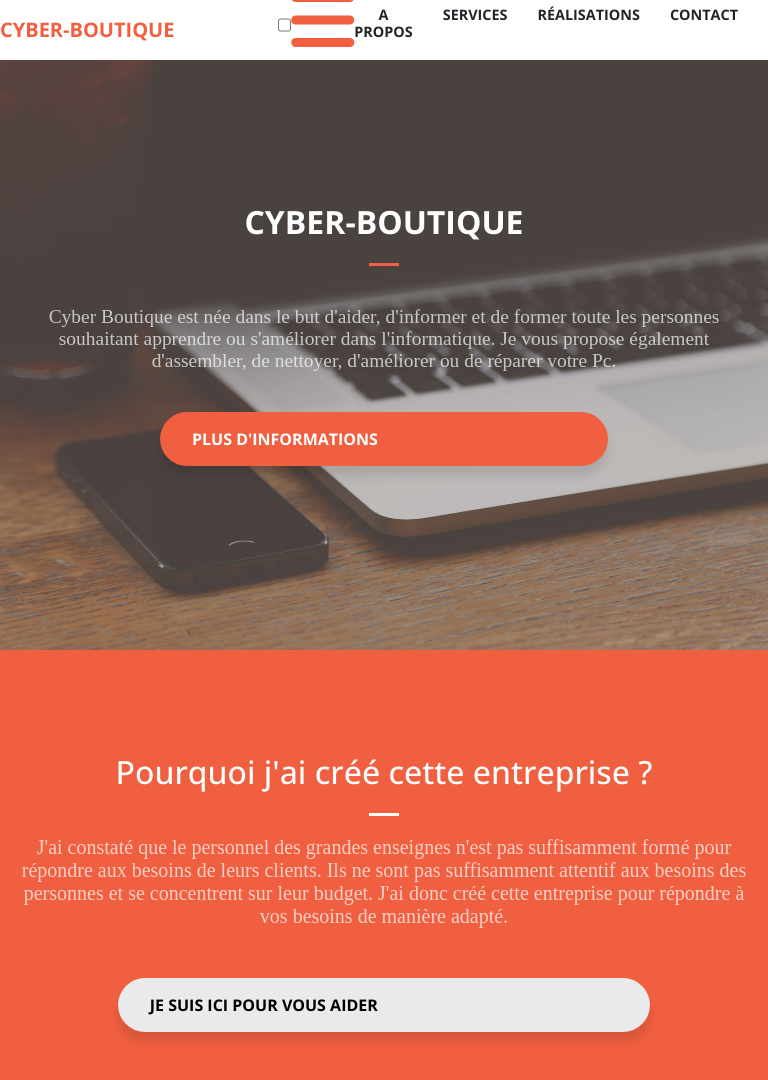
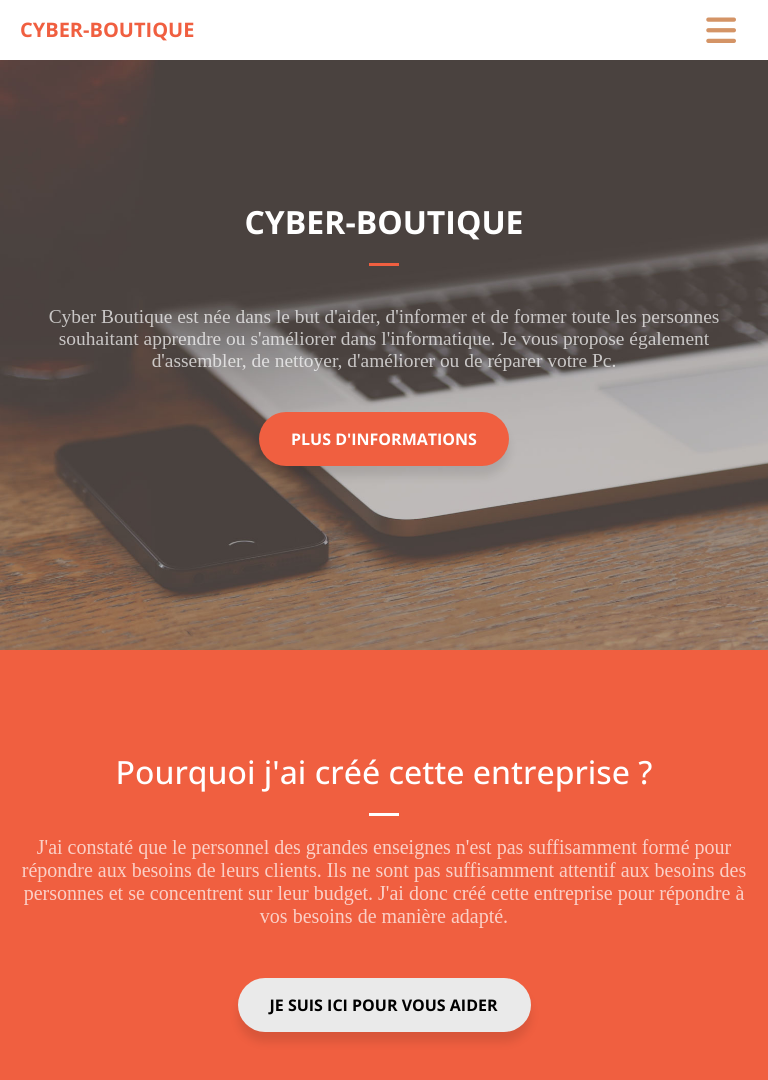
Before and after one commit to TenzaRemy/Cyber-Boutique, a plain HTML site: page index.html in a window 768 px wide. Shown: the top 1080 px of the page. Drawn offline with nearby package versions, Linux system fonts and the light colour scheme.

Commit message:
menu deroulant en cours bcp de détails à revoir

```diff
--- a/index.html
+++ b/index.html
@@ -9,7 +9,8 @@
     <meta name="viewport" content="width=device-width, initial-scale=1.0">
     <link rel="stylesheet" href="style.css">
     <script src="https://kit.fontawesome.com/80ea7b44a0.js" crossorigin="anonymous"></script>
-	<link rel="preconnect" href="https://fonts.googleapis.com">
+	  <script src="main.js" defer></script>
+    <link rel="preconnect" href="https://fonts.googleapis.com">
     <link rel="preconnect" href="https://fonts.gstatic.com" crossorigin>
     <link href="https://fonts.googleapis.com/css2?family=Merriweather:wght@300;400;700;900&family=Open+Sans:wght@400;500;600;700;800&display=swap" rel="stylesheet">
     <link rel="icon" href="images/favicon.png" />
@@ -20,16 +21,13 @@
     <header>
             <a class="logo" href="index.html">Cyber-Boutique</a>
         <nav>
-          <input type="checkbox" id="click">
-         <label for="click" class="menu-btn">
-         <i class="fas fa-bars"></i>
-         </label>
-            <ul class="sousMenu">
+            <ul class="navbar_menu">
                 <li><a href="#About"><p>A Propos</p></a></li>
                 <li><a href="#Services"><p>Services</p></a></li>
                 <li><a href="#Réalisations"><p>Réalisations</p></a></li>
                 <li><a href="contact.html"><p>Contact</p></a></li>
             </ul>
+            <button class="navbar_toggleBtn fas fa-bars" />
         </nav>
     </header>
 
--- /dev/null
+++ b/main.js
@@ -0,0 +1,6 @@
+const toggleBtn = document.querySelector('.navbar_toggleBtn');
+const menu = document.querySelector('.navbar_menu');
+
+toggleBtn.addEventListener('click', ()=>{
+    menu.classList.toggle('active');
+});
--- a/style.css
+++ b/style.css
@@ -29,7 +29,6 @@ nav{
     display: flex;
     text-align: center;
     justify-content: end;
-    width: 100%;
 }
 
 nav ul{
@@ -56,6 +55,9 @@ nav a:hover{
     color: #f05f40;
 }
 
+.navbar_toggleBtn {
+    display: none;
+  }
 
 
 .logo{
@@ -142,7 +144,7 @@ h5{
     font-size: 1rem;
     text-transform: uppercase;
     display: flex;
-    width: 14%;
+    width: 186px;
     margin: auto;
     box-shadow: 0 10px 10px rgba(0, 0, 0, 0.1);
     transition: filter 300ms, box-shadow 300ms 100ms;
@@ -188,7 +190,7 @@ h3{
     font-size: 1rem;
     text-transform: uppercase;
     display: flex;
-    width: 17%;
+    width: 229px;
     margin: auto;
     box-shadow: 0 10px 10px rgba(0, 0, 0, 0.1);
     transition: filter 300ms, box-shadow 300ms 100ms;
@@ -457,14 +459,6 @@ h5{
     margin: 10px 50px 20px;
 }
 
-.btn{
-    width: 23%;
-}
-
-.btn2 {
-    width: 29%;
-}
-
 ul.slides {
     height: 400px;
 }
@@ -486,7 +480,7 @@ article{
 @media all and (max-width: 768px) {
 
 .logo{
-    margin: 0;
+    margin: 0 180px 0 20px;
 }
 
 .imgText{
@@ -494,7 +488,46 @@ article{
 }
 
 nav ul{
-    margin-right: 0;
+    margin: 0;
+}
+
+nav ul li{
+    margin: 0;
+}
+
+  .navbar_menu {
+    display: none;
+    align-items: center;
+    width: 100%;
+    position: absolute;
+    top: 100%;
+  }
+  .navbar_menu li {
+    width: 100%;
+    text-align: center;
+  }
+
+  .navbar_toggleBtn {
+    display: block;
+    position: absolute;
+    right: 32px;
+    color: #d49466;
+    cursor: pointer;
+    font-size: 10px;
+  }
+  .navbar_menu.active {
+    display: flex;
+  }
+
+button{
+    background: none;
+    border: none;
+    position: absolute;
+    top: 23%;
+}
+
+.fas{
+    font-size: 34px;
 }
 
 h1{
@@ -510,13 +543,6 @@ h5{
     margin: 10px 15px 50px;
 }
 
-.btn{
-    width: 50%;
-}
-
-.btn2{
-    width: 61%;
-}
 
 article{
     width: 100%;
```
Also changed, not shown: contact.html (+4 -2 lines).
